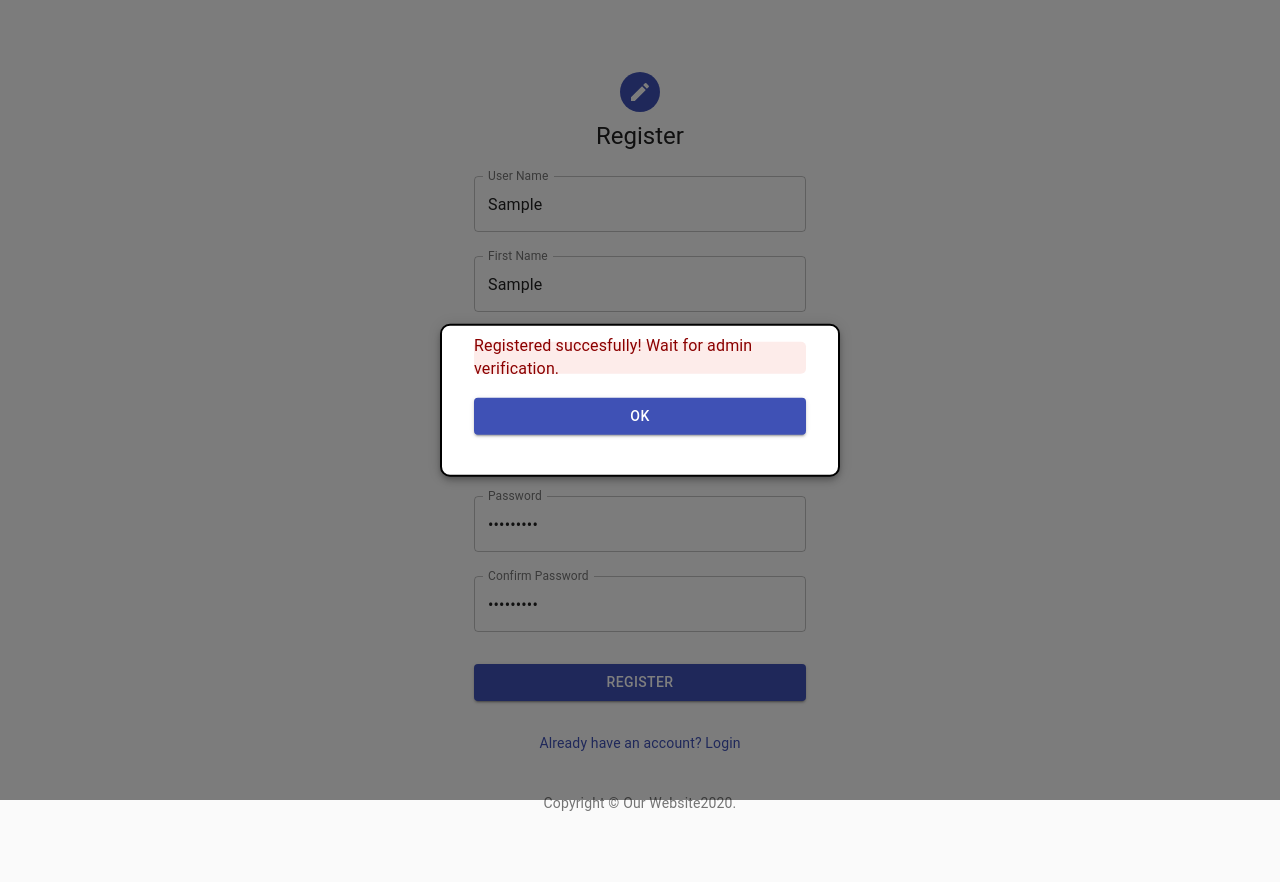
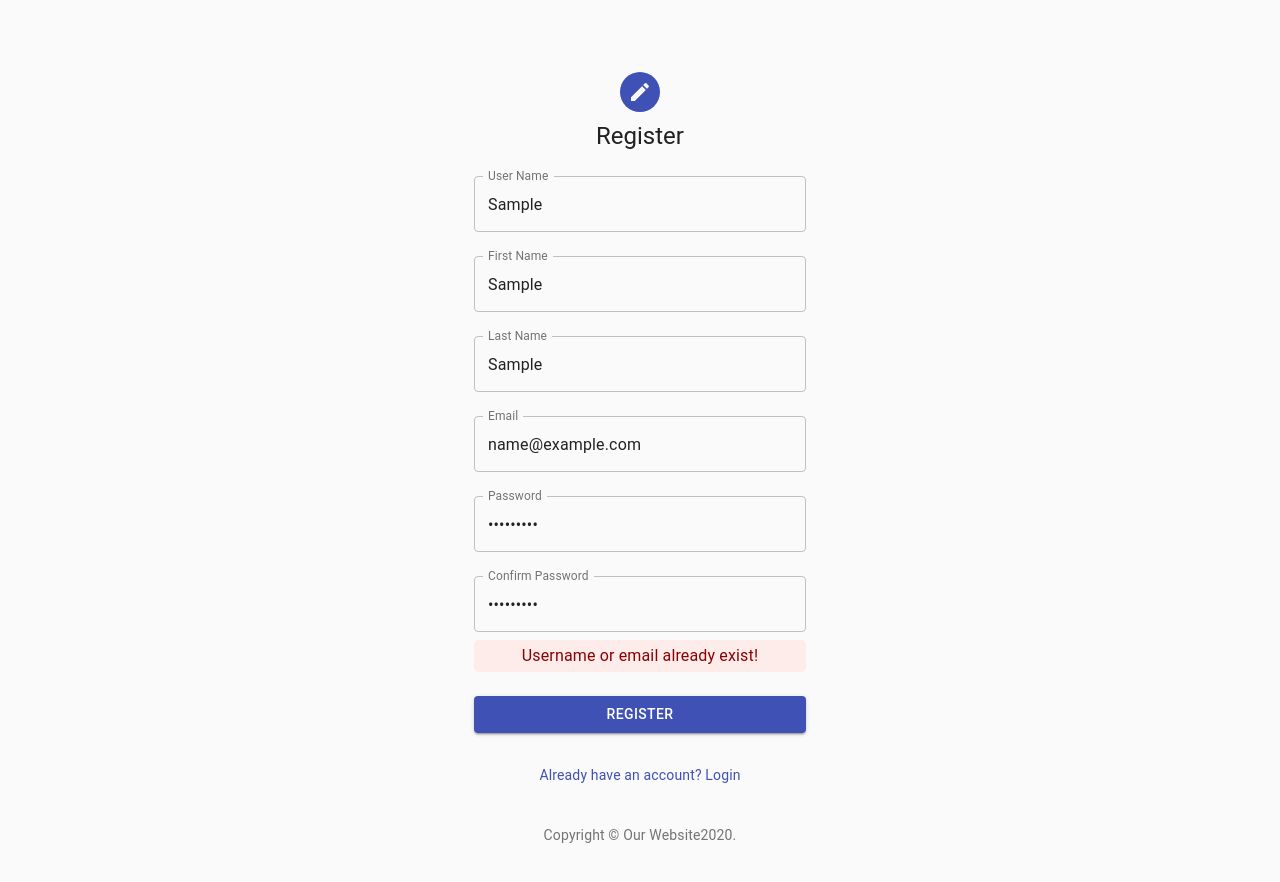
Before and after one commit to msymbolEJA/frontend-textile, a React (Create React App) app: page /register in a window 1280 px wide. Both pictures are taken after typing "Sample", "Sample", "Sample", "name@example.com", "Sample123", "Sample123" into the empty fields and a click on the button "REGISTER". Shown: the top 882 px of the page. Built offline with nearby package versions, Linux system fonts and the light colour scheme; no server answers.

Commit message:
add register warning div above register button

```diff
--- a/src/components/register/Register.js
+++ b/src/components/register/Register.js
@@ -101,6 +101,7 @@ export default function Register() {
     const classes = useStyles();
     const history = useHistory();
     const [open, setOpen] = useState(false);
+    const [loginFailed, setLoginFailed] = useState(false)
 
     const handleOpen = () => {
         setOpen(true);
@@ -150,13 +151,13 @@ export default function Register() {
         validationSchema: validationSchema,
         onSubmit: (values) => {
             postData("http://144.202.67.136:8080/account/register/", values).then((data) => {
-                console.log(data)
+                console.log("DATA : ", data)
                 handleOpen()
                 history.push("/");
             }).catch((error) => {
                 console.log("Error", error)
+                setLoginFailed(true)
             })
-            handleOpen()
         }
     });
 
@@ -257,6 +258,11 @@ export default function Register() {
                         error={formik.touched.password2 && Boolean(formik.errors.password2)}
                         helperText={formik.touched.password2 && formik.errors.password2}
                     />
+                    {loginFailed && (
+                        <div className={classes.error}>
+                            <span>Username or email already exist!</span>
+                        </div>
+                    )}
                     <Button
                         type="submit"
                         fullWidth
```
